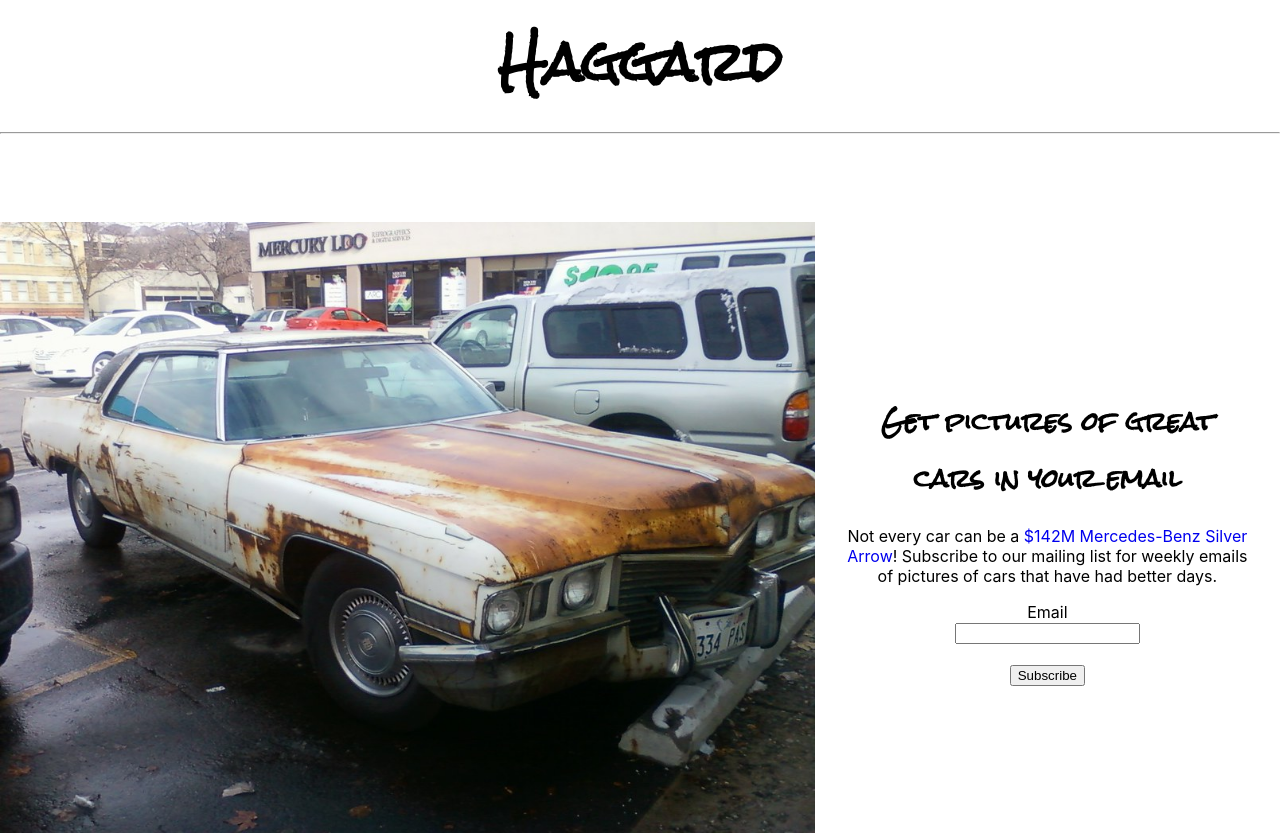
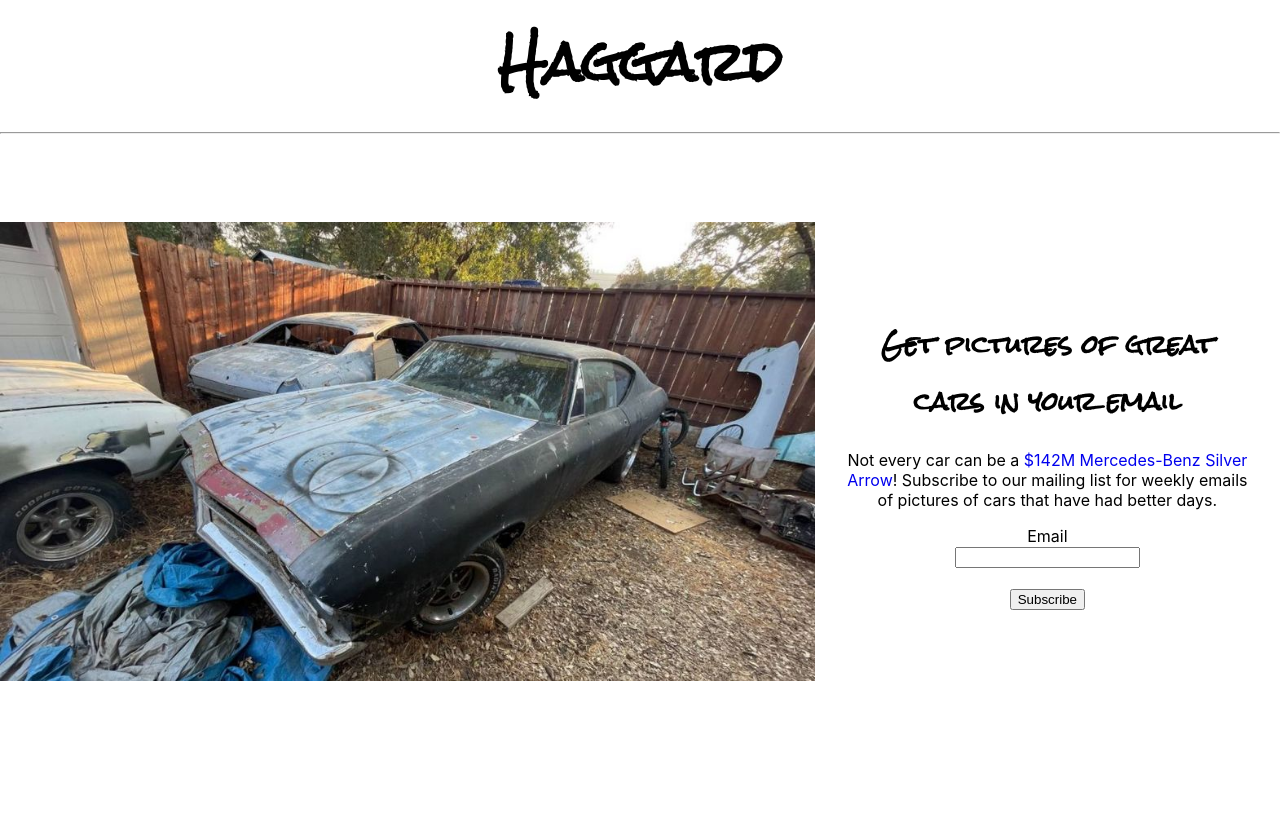
Before and after one commit to davemcg3/emailz, a React (Create React App) app: page / in a window 1280 px wide. Shown: the top 835 px of the page. Built offline with nearby package versions, Linux system fonts and the light colour scheme.

Commit message:
Updated first image on subscribe page.

```diff
--- a/src/containers/Subscribe.jsx
+++ b/src/containers/Subscribe.jsx
@@ -1,6 +1,7 @@
 import { Formik } from 'formik'
 import { subscribeCall } from '../reducers/subscriptionSlice'
-import header from '../images/cadillac.jpg'
+//import header from '../images/cadillac.jpg'
+import paintHero from '../images/Craigslist-Find-Classic-GM-Car-Hoard2.jpg'
 import chevyTruck from '../images/chevy-truck.jpg'
 import chevelle from '../images/Craigslist-Find-Classic-GM-Car-Hoard-5.jpg'
 
@@ -10,7 +11,7 @@ export default function Subscribe(dispatch) {
         <>
             <div className="flex-container">
                 <div className="flex-item two-thirds">
-                    <img src={header} alt="Beater Cadillac" />
+                    <img src={paintHero} alt="Beater Cadillac" />
                 </div>
                 <div className="flex-item one-third padded" id="signup">
                     <h2 className="haggard-font">Get pictures of great cars in your email</h2>
```
